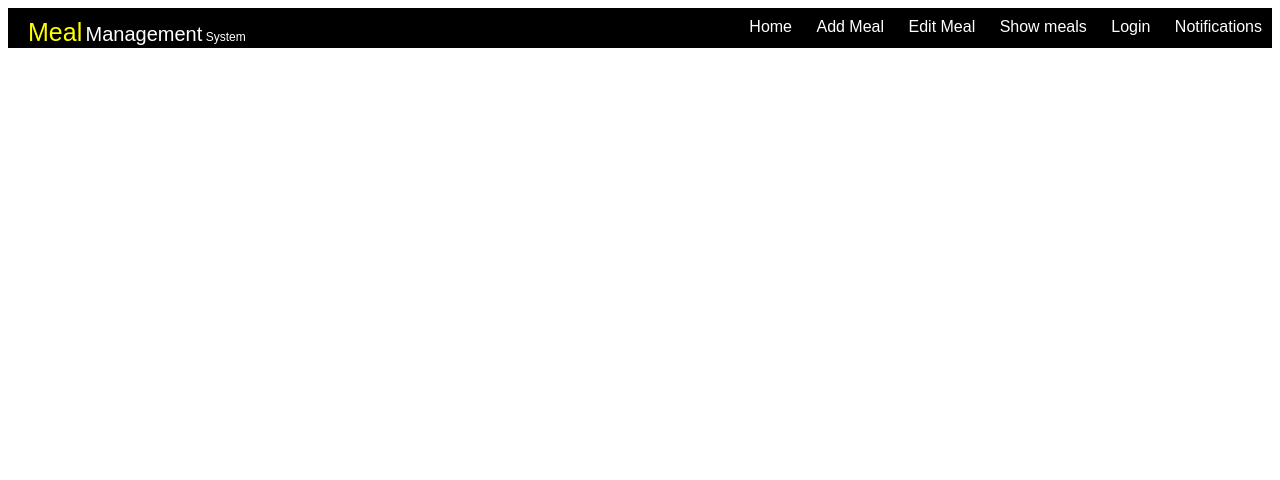
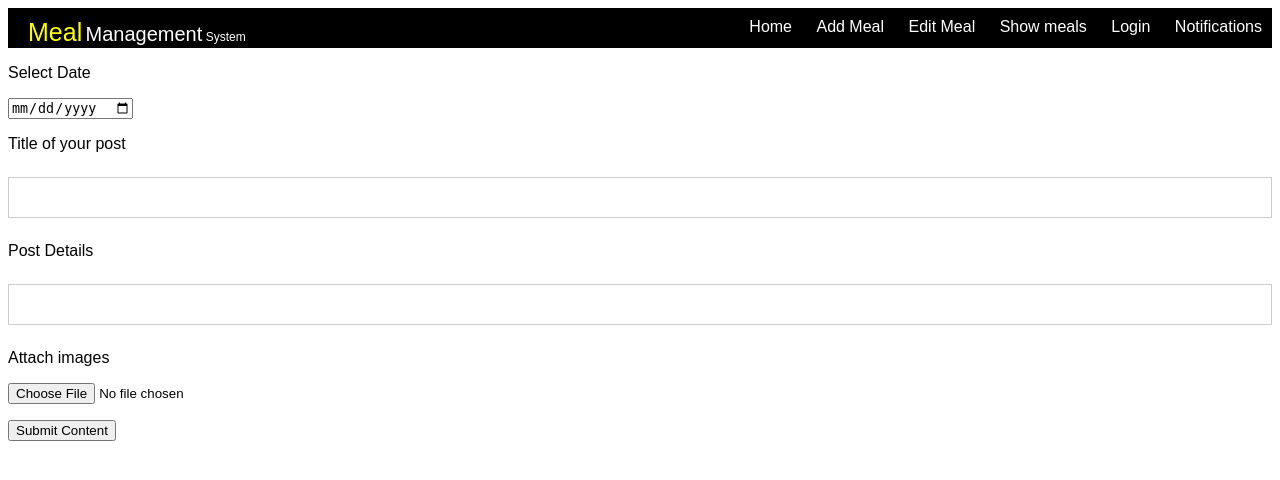
Before and after one commit to smnshuvo/MealManagementSystem, a PHP site: page /mealHome.php in a window 1280 px wide. Shown: the top 480 px of the page. Run offline with PHP 8.4, Linux system fonts and the light colour scheme.

```diff
--- a/insert.php
+++ b/insert.php
@@ -92,6 +92,8 @@
                 <option value="Mahmud">Mahmud</option>
                 <option value="Anik">Anik</option>
             </select>
+            <br> Password:
+            <input type="password" name="password">
           <input type="submit" value="submit">
         </form>
     </body>
--- a/meal.php
+++ b/meal.php
@@ -65,7 +65,7 @@ and open the template in the editor.
                 <a href="meal.php"> Show meals </a>
                 <a href="#" onclick="document.getElementById('id01').style.display = 'block'" style="width:auto;">Meal Cost</a>
                 <a href="advance.php"> Advanced </a>
-                <a href="#"> Notifications </a>
+                <a href="#"> Admin Panel </a>
 
             </div>
 
--- a/mealHome.php
+++ b/mealHome.php
@@ -15,6 +15,9 @@
         </title>
         <link rel="stylesheet" type="text/css" href="css/Mealnav.css">
         <link rel="stylesheet" type="text/css" href="css/log-in.css">
+
+
+ <script  src="css/script.js"></script>
     </head>
     <body>
 
@@ -36,4 +39,29 @@
 
             </div>
         </nav>
+
+        <div class="Poster">
+            <form action='post-data.php' method="post" enctype="multipart/form-data" >
+                <!-- I don't know why I am having to use enctype="multipart/form-data" -->
+                <p> Select Date </p>
+                <input type='date' name='date'>
+                <p> Title of your post </p>
+                <input type='text' name='title'>
+                <p> Post Details </p>
+                <input type='text' name='content'>
+                <p> Attach images </p>
+                <input type='file' name='image'>
+                <p> </p>
+                <input type='submit' name='submit_image' value='Submit Content'>
+
+
+            </form>
+
+        </div>
+
+        <div class="posts">
+
+
+        </div>
+
     </body>
```
Also changed, not shown: addMeal.php (+13 -4 lines), nbproject/private/private.xml (+13 -8 lines).
